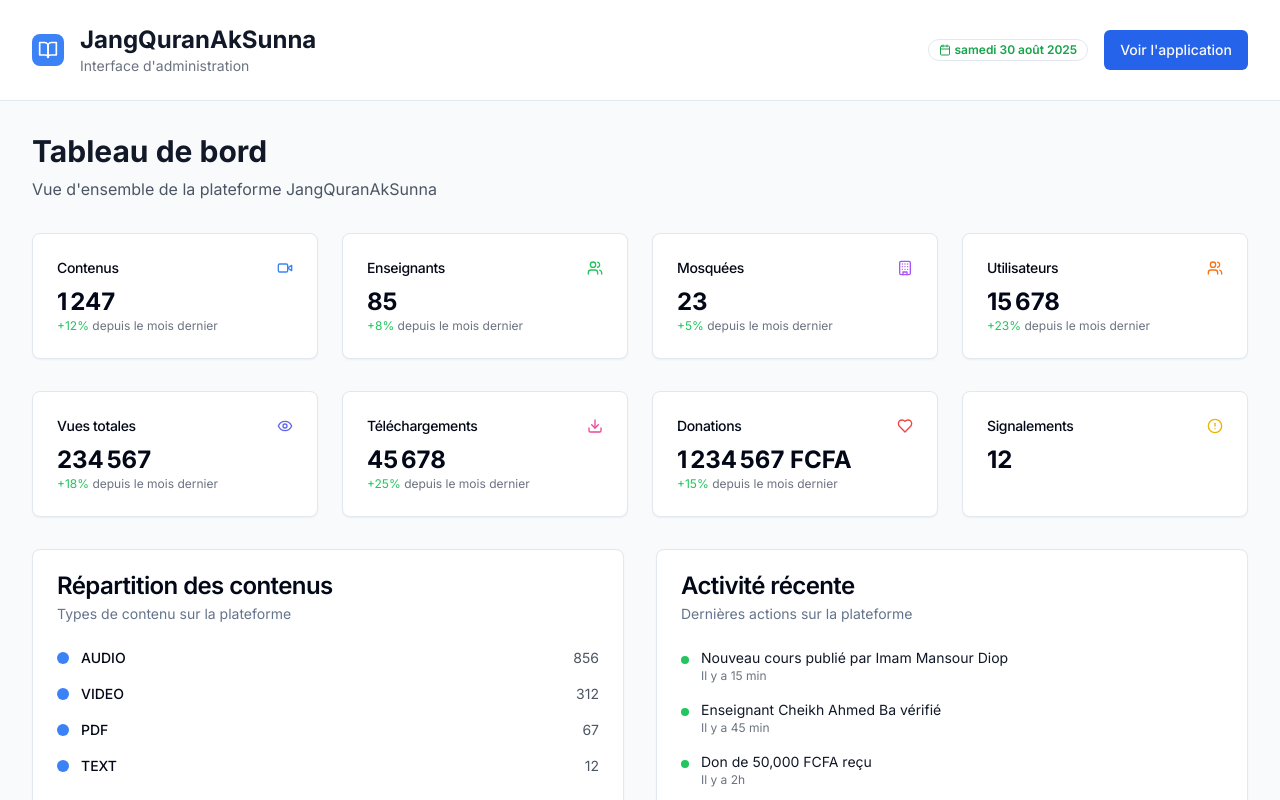
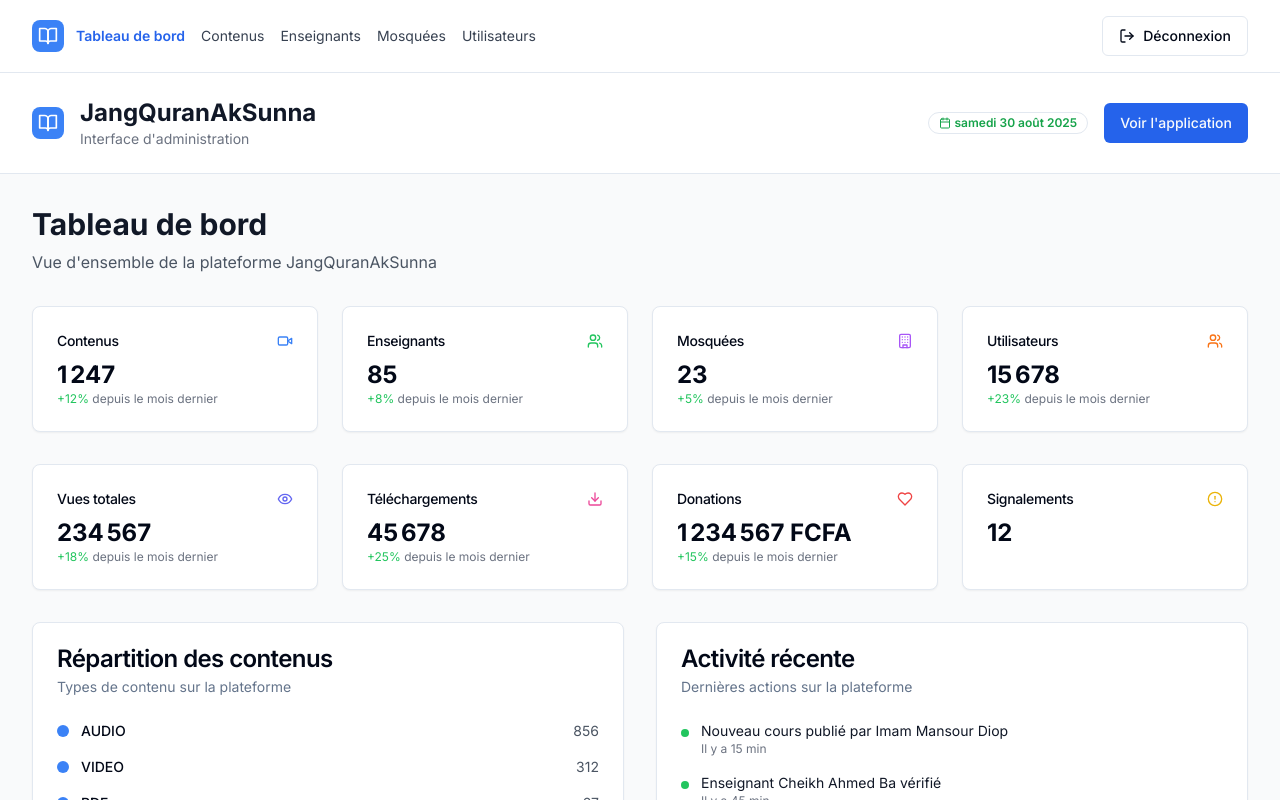
Before and after one commit to alassaneba1/JangQuranAkSunna, a Next.js app in the folder admin/: page / in a window 1280 px wide. Shown: the top 800 px of the page. Built offline with nearby package versions, Linux system fonts and the light colour scheme; sample sign-in values are in the browser's storage.

Commit message:
Wrap app with ClientGuard and AppHeader
cgen-0f2bc3c1846d49b4b9ac535e3223b32b

```diff
--- a/admin/src/app/layout.tsx
+++ b/admin/src/app/layout.tsx
@@ -1,6 +1,8 @@
 import type { Metadata, Viewport } from 'next'
 import { Inter } from 'next/font/google'
 import './globals.css'
+import ClientGuard from '@/components/auth/ClientGuard'
+import AppHeader from '@/components/layout/AppHeader'
 
 const inter = Inter({ subsets: ['latin'] })
 
@@ -9,7 +11,7 @@ export const metadata: Metadata = {
   description: 'Interface d\'administration pour la plateforme d\'enseignement islamique JangQuranAkSunna',
   keywords: ['islam', 'enseignement', 'coran', 'hadith', 'administration'],
   authors: [{ name: 'JangQuranAkSunna Team' }],
-  robots: 'noindex, nofollow', // Admin interface should not be indexed
+  robots: 'noindex, nofollow',
 }
 
 export const viewport: Viewport = {
@@ -31,10 +33,13 @@ export default function RootLayout({
         <link rel="apple-touch-icon" href="/apple-touch-icon.png" />
       </head>
       <body className={inter.className} suppressHydrationWarning>
-        <div id="root">
-          {children}
-        </div>
-        <div id="portal" />
+        <ClientGuard>
+          <AppHeader />
+          <div id="root">
+            {children}
+          </div>
+          <div id="portal" />
+        </ClientGuard>
       </body>
     </html>
   )
```
